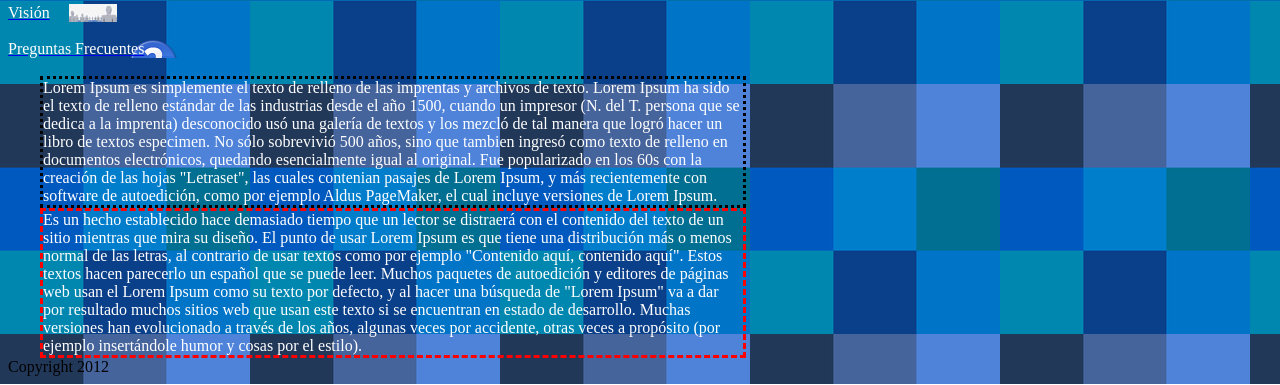
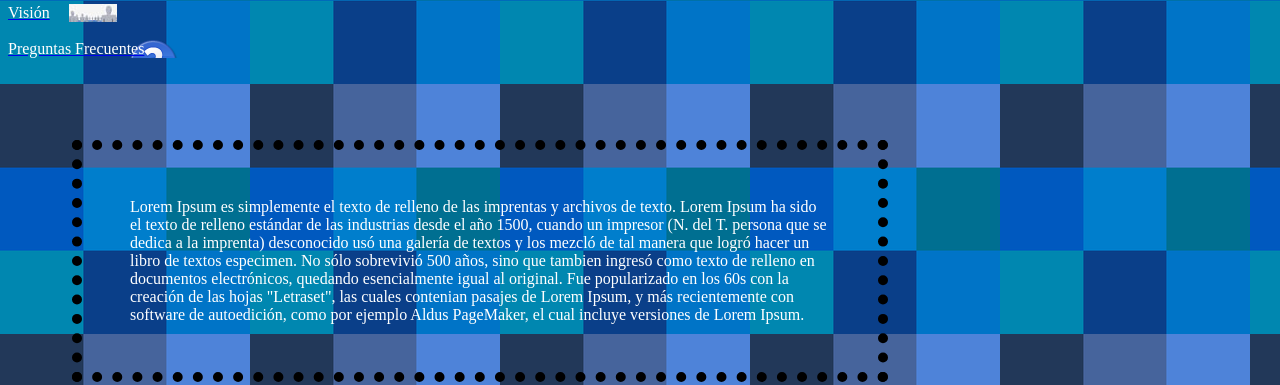
Before and after one commit to emanuel0890/PracticasCC419, a plain HTML site: page Practicas/Practica 9/index.html in a window 1280 px wide. Shown: the part 416-801 px from the top of the page. Drawn offline with Linux system fonts and the light colour scheme.

Commit message:
Practica 9 Completa

```diff
--- a/Practicas/Practica 9/index.html
+++ b/Practicas/Practica 9/index.html
@@ -12,11 +12,23 @@ body {background-image:url('imagenes/back.png');}
         border-style: dotted;
         border-width: medium;
         border-color: black;
+	border-top-width: 10px;
+	border-right-width: 10px;
+	border-bottom-width: 10px;
+	border-left-width: 10px;
+	margin: 4em 0 4em 4em;
+	padding: 3em;
       }
 #segundo{
 	border-style: dashed;
 	border-width: medium;
 	border-color: red;
+	border-top-width: 1em;
+	border-right-width: 1em;
+	border-bottom-width: 1em;
+	border-left-width: 1em;
+	margin: 4em 0 4em 4em;
+	padding: 3em;
 }
 #hdr {
 background:url('imagenes/header1.jpg') repeat-x top center;
```
